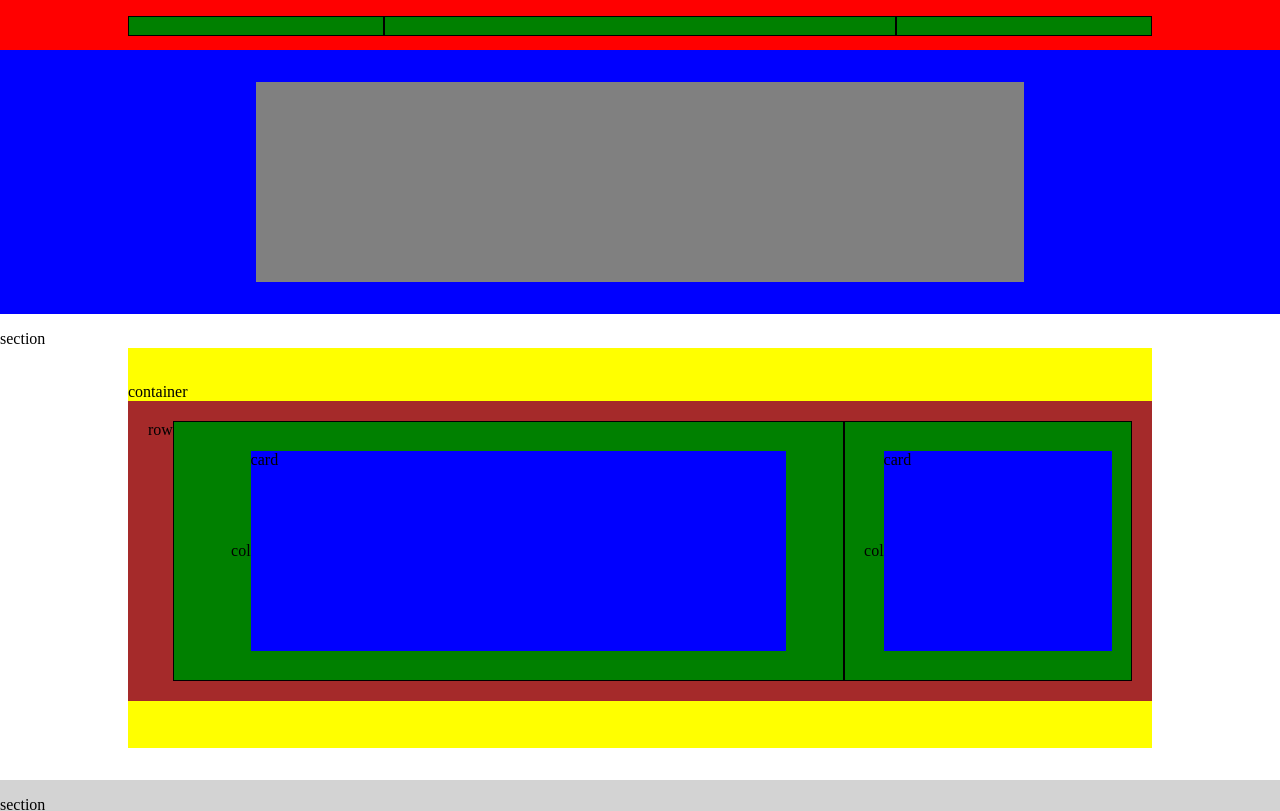
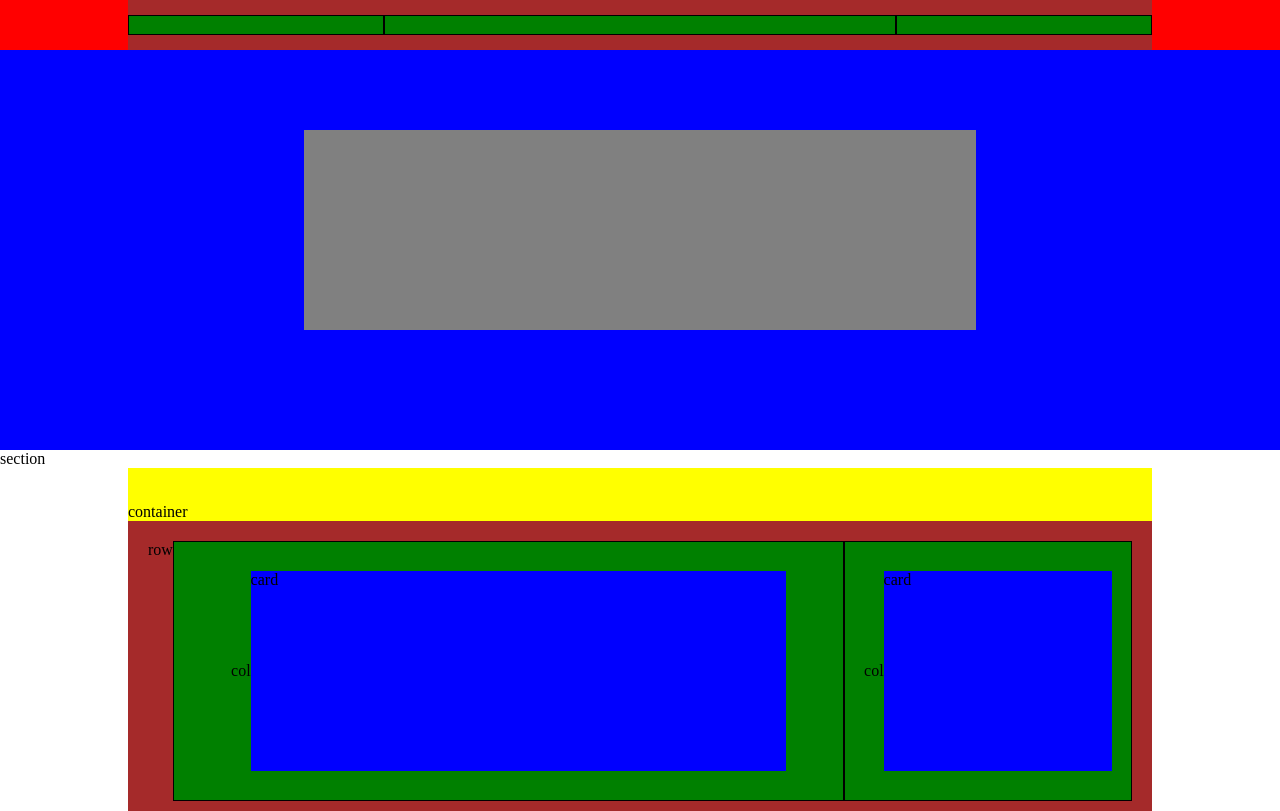
Before and after one commit to RiccardoVoltolina/htmlcss-struttura-discord, a plain HTML site: page index.html in a window 1280 px wide. Shown: the top 811 px of the page. Drawn offline with Linux system fonts and the light colour scheme.

Commit message:
fixed header

```diff
--- a/index.html
+++ b/index.html
@@ -8,7 +8,7 @@
 </head>
 <body>
     <header>
-        <nav class="debug">
+        <nav>
             <div class="container nav">
                 <div class="row_rosso flex">
                     <div class="col nav left item"></div>
--- a/style/style.css
+++ b/style/style.css
@@ -86,11 +86,12 @@ section {
 }
 
 .row_rosso {
-    background-color: red;
+    background-color: brown;
     height: 200px;
+    padding-top: 15px;
 }
 
-.debug {
+nav {
     background-color: red;
 }
 
@@ -98,10 +99,6 @@ nav {
     height: 50px;
 }
 
-
-nav, .main_bianco, .main_grigio {
-    padding-top: 1rem;
-}
 
 
 .left, .right {
@@ -125,9 +122,8 @@ nav, .main_bianco, .main_grigio {
 
 .blu {
     background-color: blue;
-    height: 100%;
-    padding-top: 2rem;
-    padding-bottom: 2rem;
+    height: 400px;
+    padding: 80px;
 }
 
 /*fine header*/
```
